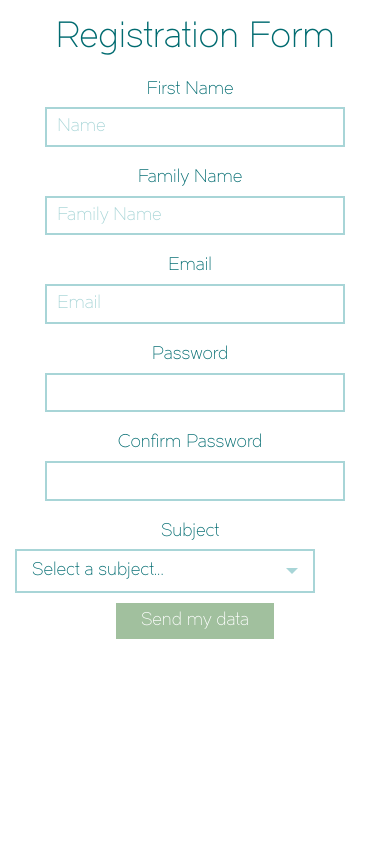
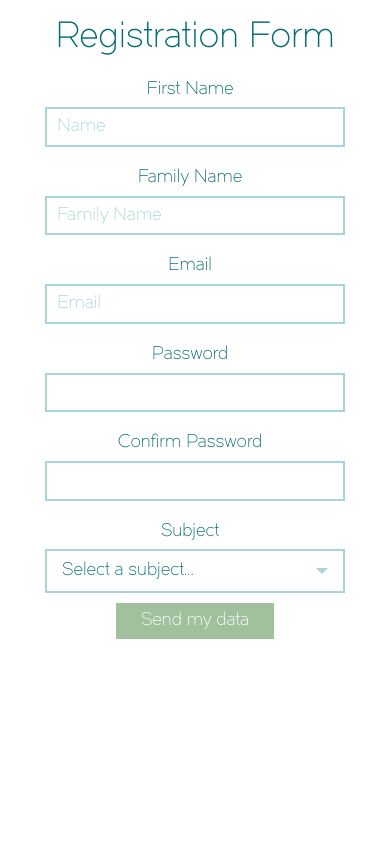
Before and after one commit to ashahmali/web-online-quiz, a CodeIgniter app: page /index.php/register in a window 390 px wide. Shown: the part 71-914 px from the top of the page. Run offline with CodeIgniter, Linux system fonts and the light colour scheme.

Commit message:
Fix - Registratio dropdown style for mobile

```diff
--- a/assets/css/style.css
+++ b/assets/css/style.css
@@ -230,6 +230,9 @@ article.register .row {
 article.register .dropdown_ui {
   float: left !important;
   min-width: 300px !important; }
+  @media (max-width: 767px) {
+    article.register .dropdown_ui {
+      float: none !important; } }
 article.register input {
   min-width: 300px !important; }
 
--- a/assets/css/style.scss
+++ b/assets/css/style.scss
@@ -274,6 +274,9 @@ article.register{
 	.dropdown_ui{
 		float: left !important;
 		min-width: 300px !important;
+		@media (max-width: 767px){
+			float: none !important;
+		}
 	}
 
 	input{
```
